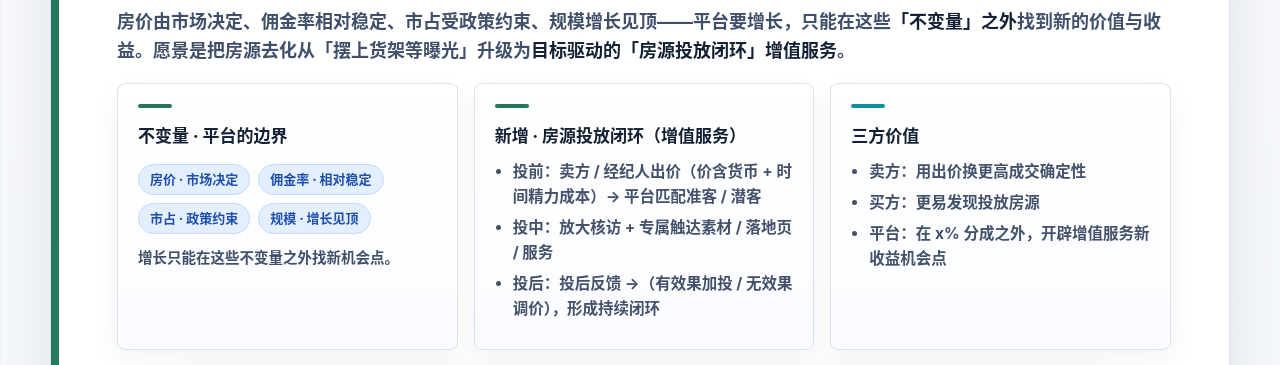
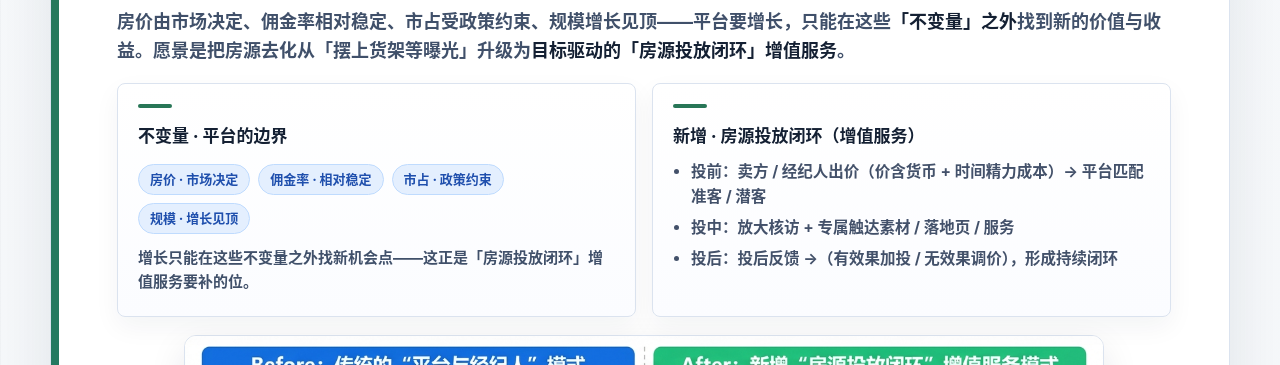
Before and after one commit to Summermax-cmd/summer-home, a website: page keplus-mvp/index.html in a window 1280 px wide. Shown: the part 435-800 px from the top of the page. Drawn offline with Linux system fonts and the light colour scheme.

Commit message:
Vision: drop 三方价值 card, two-column layout

```diff
--- a/keplus-mvp/index.html
+++ b/keplus-mvp/index.html
@@ -330,7 +330,7 @@
         <h3 id="vision" style="margin-top:2px">① 愿景 · 不动价格与佣金，开辟增值服务的新机会点</h3>
         <p class="lead">房价由市场决定、佣金率相对稳定、市占受政策约束、规模增长见顶——平台要增长，只能在这些<strong style="color:var(--ink);font-weight:900">「不变量」之外</strong>找到新的价值与收益。愿景是把房源去化从「摆上货架等曝光」升级为<strong style="color:var(--ink);font-weight:900">目标驱动的「房源投放闭环」增值服务</strong>。</p>
 
-        <div class="grid-3">
+        <div class="grid-2">
           <div class="card">
             <h4>不变量 · 平台的边界</h4>
             <div class="chips">
@@ -339,7 +339,7 @@
               <span class="chip-blue">市占 · 政策约束</span>
               <span class="chip-blue">规模 · 增长见顶</span>
             </div>
-            <p style="margin-top:12px;font-size:14.5px">增长只能在这些不变量<b>之外</b>找新机会点。</p>
+            <p style="margin-top:12px;font-size:15px">增长只能在这些不变量<b>之外</b>找新机会点——这正是<b>「房源投放闭环」增值服务</b>要补的位。</p>
           </div>
           <div class="card green">
             <h4>新增 · 房源投放闭环（增值服务）</h4>
@@ -347,14 +347,6 @@
               <li><b>投前</b>：卖方 / 经纪人出价（价含货币 + 时间精力成本）→ 平台匹配准客 / 潜客</li>
               <li><b>投中</b>：放大核访 + 专属触达素材 / 落地页 / 服务</li>
               <li><b>投后</b>：投后反馈 →（有效果加投 / 无效果调价），形成持续闭环</li>
-            </ul>
-          </div>
-          <div class="card cyan">
-            <h4>三方价值</h4>
-            <ul>
-              <li>卖方：用出价换<b>更高成交确定性</b></li>
-              <li>买方：<b>更易发现投放房源</b></li>
-              <li>平台：在 x% 分成之外，<b>开辟增值服务新收益机会点</b></li>
             </ul>
           </div>
         </div>
```
